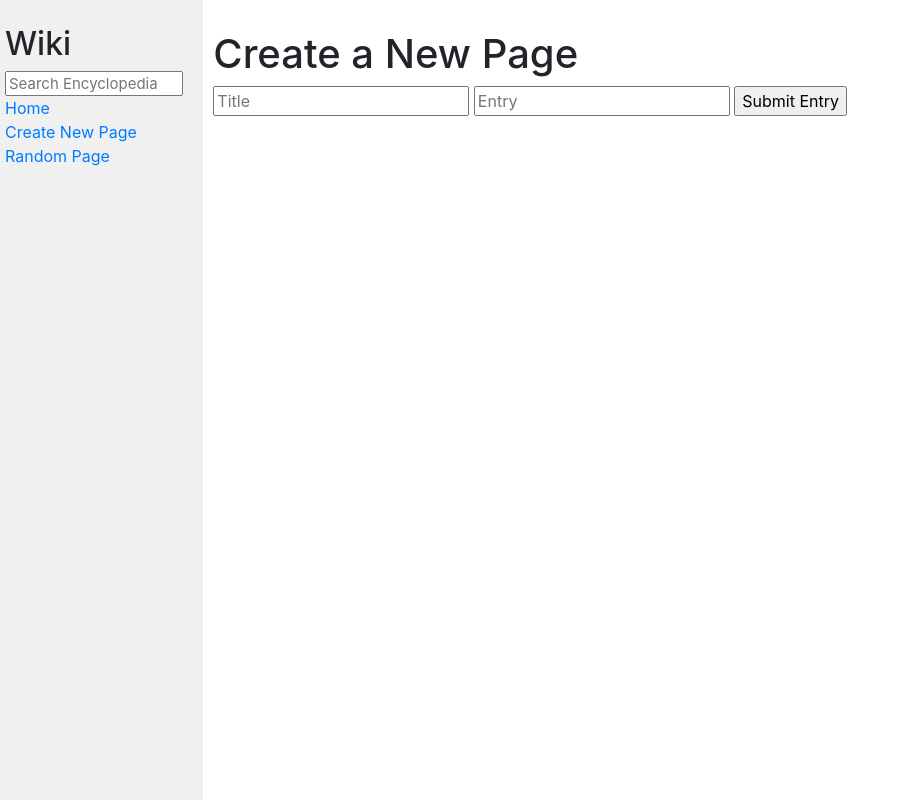
After one commit to sflems/led-board-manager, a Django app: page /wiki/add in a window 1280 px wide. The commit adds this page. Shown: the whole page, without its empty margins (0-905 px from the left). Run offline with Django 3.2, Linux system fonts and the light colour scheme; some libraries are stand-ins or nearby versions.

Commit message:
Basic links, pages, functionality added.
Menu links implemented.

Entries link to respective pages and output .md files as HTML.

```diff
--- /dev/null
+++ b/encyclopedia/templates/encyclopedia/add.html
@@ -0,0 +1,15 @@
+{% extends "encyclopedia/layout.html" %}
+
+{% block title %}
+    Encyclopedia
+{% endblock %}
+
+{% block body %}
+    <h1>Create a New Page</h1>
+	<form action="{% url 'wiki:add' %} method="POST">
+		<input type="text" name="Title" placeholder="Title">
+		<input type="text" name="markdown" placeholder="Entry">
+		<input type="submit" value="Submit Entry">
+	</form>
+
+{% endblock %}
--- a/encyclopedia/templates/encyclopedia/index.html
+++ b/encyclopedia/templates/encyclopedia/index.html
@@ -9,7 +9,7 @@
 
     <ul>
         {% for entry in entries %}
-            <li>{{ entry }}</li>
+            <li><a href="{{  entry  }}">{{ entry }}</a></li>
         {% endfor %}
     </ul>
 
--- a/encyclopedia/templates/encyclopedia/layout.html
+++ b/encyclopedia/templates/encyclopedia/layout.html
@@ -16,13 +16,13 @@
                     <input class="search" type="text" name="q" placeholder="Search Encyclopedia">
                 </form>
                 <div>
-                    <a href="{% url 'index' %}">Home</a>
+                    <a href="{% url 'wiki:index' %}">Home</a>
                 </div>
                 <div>
-                    Create New Page
+                    <a href="{% url 'wiki:add' %}">Create New Page</a>
                 </div>
                 <div>
-                    Random Page
+                    <a href="">Random Page</a>
                 </div>
                 {% block nav %}
                 {% endblock %}
--- a/encyclopedia/urls.py
+++ b/encyclopedia/urls.py
@@ -2,6 +2,10 @@ from django.urls import path
 
 from . import views
 
+app_name = "wiki"
+
 urlpatterns = [
-    path("", views.index, name="index")
+    path("", views.index, name="index"),
+    path("add", views.add, name="add"),
+    path("<str:title>", views.entry, name="entry")
 ]
--- a/encyclopedia/views.py
+++ b/encyclopedia/views.py
@@ -1,9 +1,22 @@
 from django.shortcuts import render
+import random
+import markdown2
 
 from . import util
-
+entries = util.list_entries()
 
 def index(request):
     return render(request, "encyclopedia/index.html", {
-        "entries": util.list_entries()
+        "entries": entries,
     })
+
+def add(request):
+    return render(request, "encyclopedia/add.html", {
+        "entries": entries
+    })
+
+def entry(request, title):
+    entry = util.get_entry(title)
+    return render(request, "encyclopedia/entry.html", {
+        "entry": markdown2.markdown(entry)
+       })
--- a/wiki/urls.py
+++ b/wiki/urls.py
@@ -18,5 +18,5 @@ from django.urls import include, path
 
 urlpatterns = [
     path('admin/', admin.site.urls),
-    path('', include("encyclopedia.urls"))
+    path('wiki/', include("encyclopedia.urls"))
 ]
```
Also changed, not shown: encyclopedia/templates/encyclopedia/entry.html (added, +15 -0 lines), db.sqlite3 (added).
